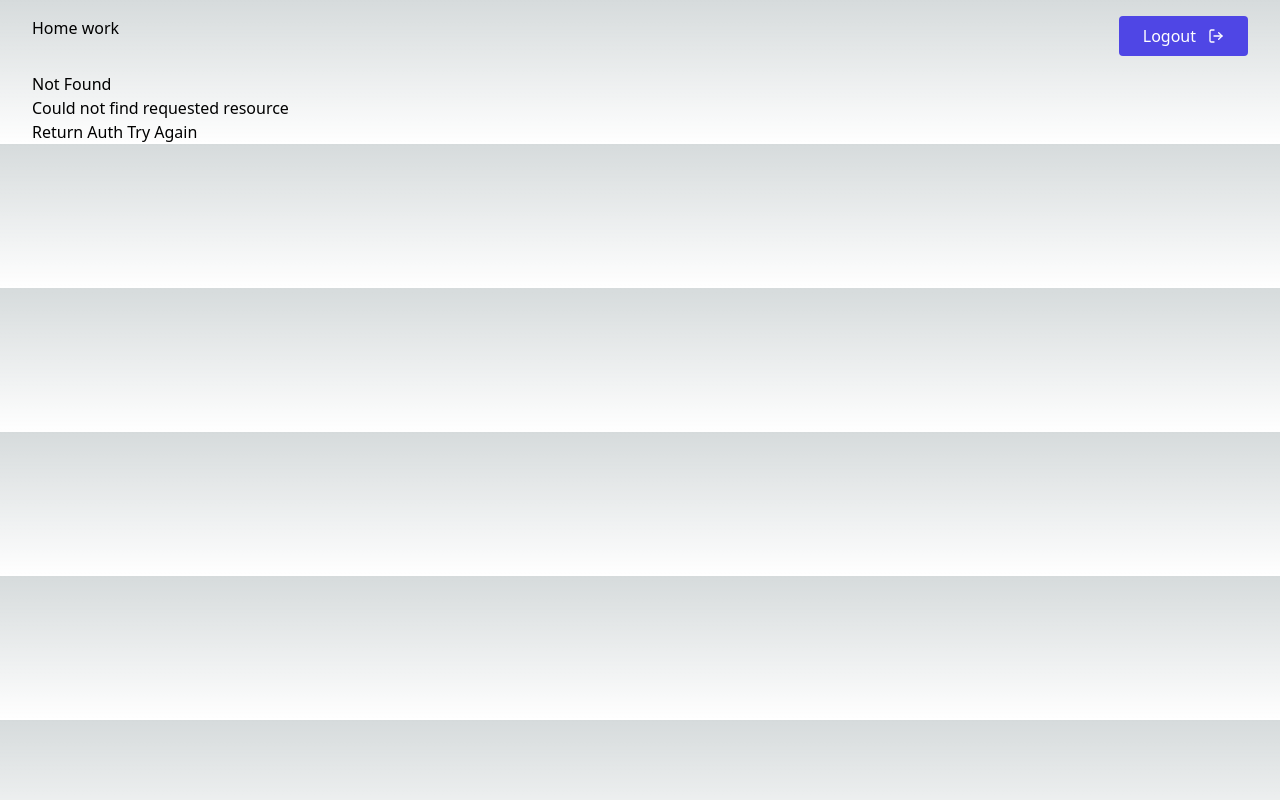
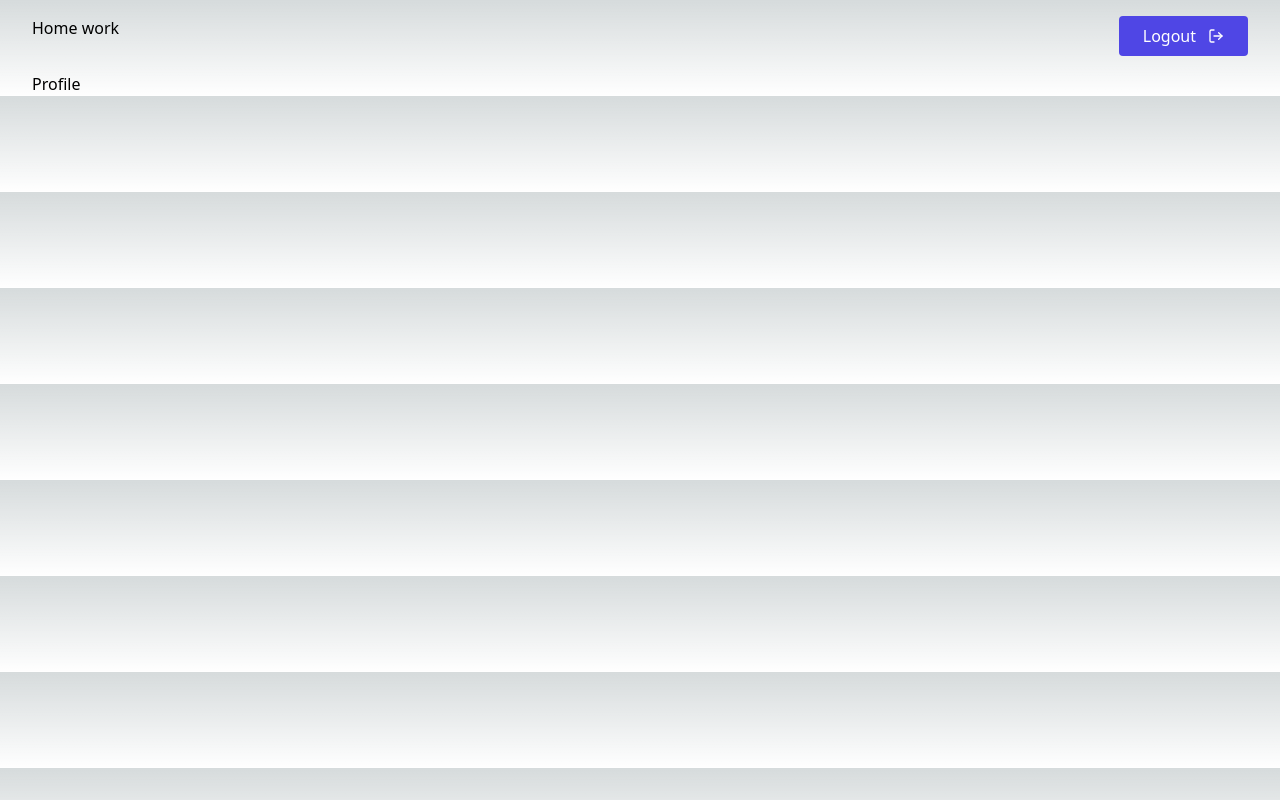
Before and after one commit to hiroky1983/homework-client, a Next.js app: page /profile in a window 1280 px wide. Before the commit this address had no page. Built offline with nearby package versions, Linux system fonts and the light colour scheme.

Commit message:
プロフィール変更ページ作成

```diff
--- /dev/null
+++ b/src/app/profile/page.tsx
@@ -0,0 +1,9 @@
+import { ProfileScreen } from '@/screens/ProfileScreen'
+
+export default function page() {
+  return (
+    <>
+      <ProfileScreen />
+    </>
+  )
+}
--- /dev/null
+++ b/src/components/Profile.tsx
@@ -0,0 +1,16 @@
+import React from 'react'
+
+export const Profile = () => {
+  return (
+    <>
+      <h2>Profile</h2>
+      <ul>
+        <li>
+
+        </li>
+        <li></li>
+        <li></li>
+      </ul>
+    </>
+  )
+}
--- /dev/null
+++ b/src/screens/ProfileScreen.tsx
@@ -0,0 +1,11 @@
+'use client'
+
+import { Profile } from '@/components/Profile'
+
+export const ProfileScreen = () => {
+  return (
+    <div>
+      <Profile />
+    </div>
+  )
+}
```
